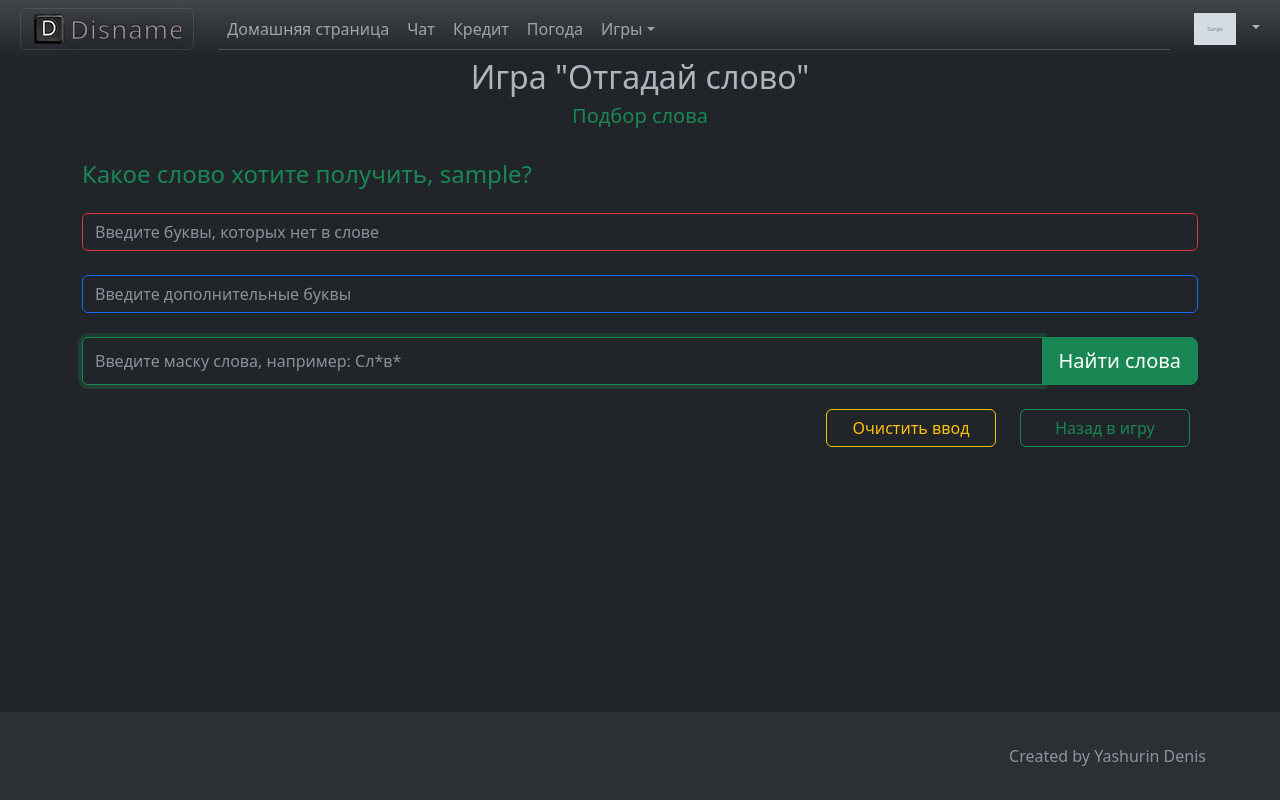
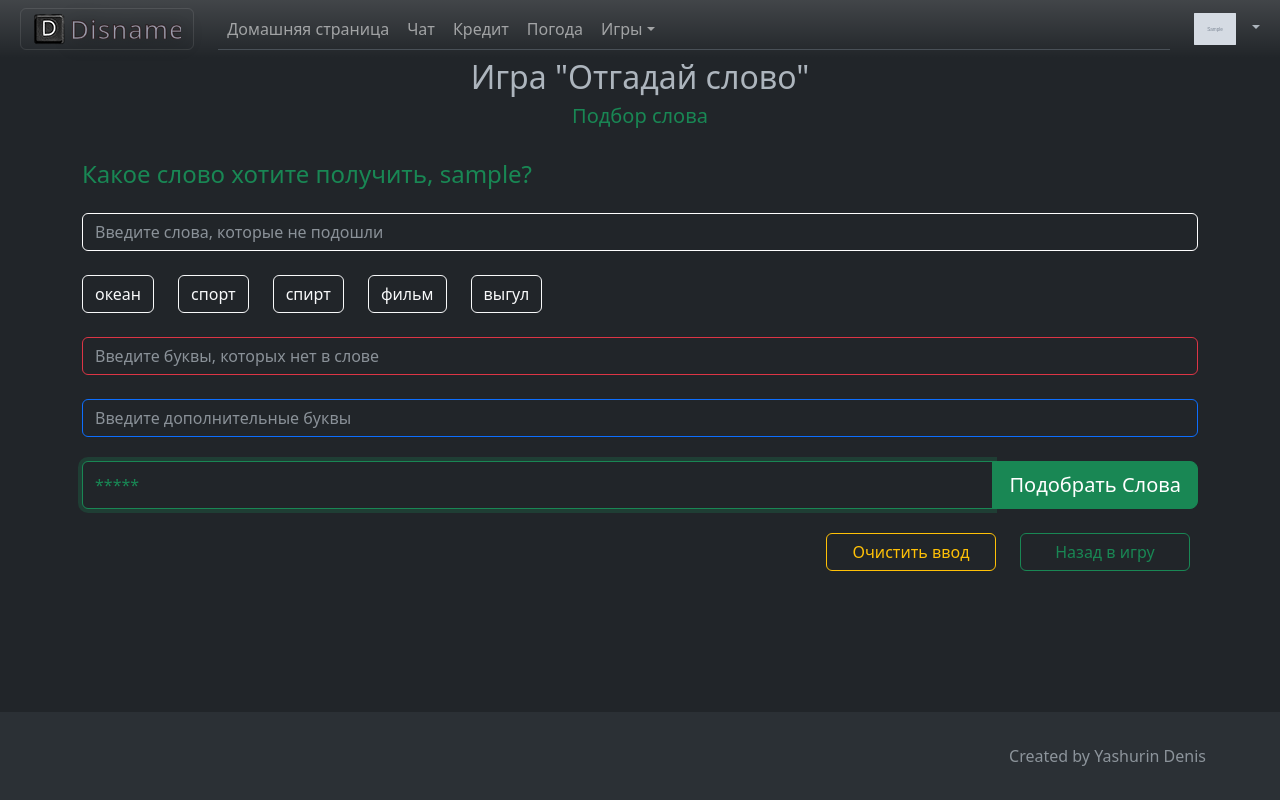
Before and after one commit to Disname33/coolinary, a Django app: page /guess_the_word/helper in a window 1280 px wide. Run offline with Django 4.2, Linux system fonts and the light colour scheme; a user stored in the database is signed in; tables that the repository leaves empty hold one stand-in row (values such as "Sample post"); grey boxes marked "Sample" are stand-in pictures.

Commit message:
version 5.1.2 UPGRADE guess_the_word_game helper

```diff
--- a/guess_the_word_game/templates/guess_the_word_game/helper.html
+++ b/guess_the_word_game/templates/guess_the_word_game/helper.html
@@ -18,21 +18,29 @@
     <h4 class="link-success my-4">Какое слово хотите получить, {{ user.get_username }}?</h4>
     <form id="getPatternForm">
         {% csrf_token %}
+        <input type="text" name="wrong_words" id="wrong_words"
+               placeholder="Введите слова, которые не подошли"
+               class="form-control border-white text-white focus-ring focus-ring-light mt-4"
+               aria-label="слова, которые не подошли" aria-describedby="wrong words"
+               value="{{ wrong_words|join:"," }}"
+               title="Пожалуйста, введите слова русскими буквами, разделяя их запятыми или пробелами">
+        <div class="row mt-4">
+            {% for word in frequent_words %}
+                <div class="col-auto frequent_word {% if word in wrong_words %}visually-hidden{% endif %}">
+                    <a class="btn btn-outline-light text-center" onclick="transferTextAndHide(event)" role="button">
+                        {{ word }}
+                    </a>
+                </div>
+            {% endfor %}
+        </div>
         <input type="text" name="excluded_letters" id="excluded_letters"
                placeholder="Введите буквы, которых нет в слове"
-               class="form-control border-danger text-danger focus-ring focus-ring-danger"
+               class="form-control border-danger text-danger focus-ring focus-ring-danger mt-4"
                aria-label="буквы, которых нет в слове" aria-describedby="excluded letters"
                value="{{ excluded_letters }}"
                pattern="[а-яёА-ЯЁ]+" title="Пожалуйста, введите только русские буквы без запятых и пробелов">
         <div class="visually-hidden text-warning">
-            <div class="m-4">Присутствуют одинаковые буквы в искомых и исключённых. Мы не
-                сможем найти подходящих слов!
-            </div>
-            <div class="row m-auto">
-                <button class="btn btn-warning col-md-12" onclick="remove_duplicate()" id="get_mean_btn">Удалить
-                    повторяющиеся
-                </button>
-            </div>
+            <div class="m-4">Присутствуют одинаковые буквы в искомых и исключённых.</div>
         </div>
 
         <input type="text" name="letters" id="letters" placeholder="Введите дополнительные буквы"
@@ -43,9 +51,10 @@
             <input type="text" name="pattern" id="pattern" autofocus placeholder="Введите маску слова, например: Сл*в*"
                    class="form-control border-success text-success focus-ring focus-ring-success"
                    aria-label="Введите маску слова" aria-describedby="pattern" value="{{ pattern }}"
-                   pattern="[а-яёА-ЯЁ/*]+" title="Пожалуйста, введите только русские буквы и *, от 4 до 7 символов"
+                   title="Пожалуйста, введите только русские буквы и *, от 4 до 7 символов"
                    minlength="4" maxlength="7" required>
-            <button class="btn btn-success btn-lg" type="submit" id="get_mean_btn">Найти слова
+            <button class="btn btn-success btn-lg visually-hidden" type="submit" id="get_mean_btn">Найти слова</button>
+            <button class="btn btn-success btn-lg" onclick="remove_duplicate()" id="find_mean_btn">Подобрать Слова
             </button>
         </div>
     </form>
@@ -59,13 +68,24 @@
     </div>
 
     <script>
-        let clearAllInput, remove_duplicate;
+        let clearAllInput, remove_duplicate, transferTextAndHide;
 
         document.addEventListener("DOMContentLoaded", () => {
+            const wrongWordsEl = document.querySelector("#wrong_words");
             const patternEl = document.querySelector("#pattern");
             const lettersEl = document.querySelector("#letters");
             const excludedLettersEl = document.querySelector("#excluded_letters");
             const warningTextEl = document.querySelector(".text-warning")
+
+            transferTextAndHide = function (event) {
+                const callingElement = event.target;
+                if (wrongWordsEl.value) wrongWordsEl.value += ',';
+                const callingElementText = callingElement.textContent.trim().toLowerCase();
+                wrongWordsEl.value += callingElementText;
+                const combinedString = excludedLettersEl.value.toLowerCase() + callingElementText;
+                excludedLettersEl.value = Array.from(new Set(combinedString)).join('');
+                callingElement.parentElement.classList.add("visually-hidden");
+            }
 
             remove_duplicate = function () {
                 const charToRemove = new Set([...patternEl.value.toLowerCase(), ...lettersEl.value.toLowerCase()]);
@@ -80,12 +100,20 @@
 
 
             clearAllInput = function () {
-                patternEl.value = lettersEl.value = excludedLettersEl.value = '';
+                wrongWordsEl.value = patternEl.value = lettersEl.value = excludedLettersEl.value = '';
+                for (const el of document.querySelectorAll(".frequent_word")) {
+                    el.classList.remove("visually-hidden");
+                }
             }
 
             const handleInputChange = (event) => {
                 let {id, value} = event.target;
-                if (id === 'pattern') {
+                if (id === 'wrong_words') {
+                    let wrong_words_str = event.target.value.replace(/[^А-Яа-я]+/g, ',').toLowerCase();
+                    event.target.value = wrong_words_str.startsWith(',') ? wrong_words_str.slice(1) : wrong_words_str;
+                    const combinedString = excludedLettersEl.value.toLowerCase() + event.target.value.replaceAll(',', "");
+                    excludedLettersEl.value = Array.from(new Set(combinedString)).join('');
+                } else if (id === 'pattern') {
                     event.target.value = event.target.value.replace(/[^а-яА-Я/*]/g, "*");
                 } else {
                     event.target.value = event.target.value.replace(/[^а-яА-Я]/g, "");
@@ -93,7 +121,7 @@
                 checkRepeatedLetters();
             };
 
-            [patternEl, lettersEl, excludedLettersEl].forEach(el => {
+            [wrongWordsEl, patternEl, lettersEl, excludedLettersEl].forEach(el => {
                 el.addEventListener('input', handleInputChange);
             });
 
--- a/guess_the_word_game/views.py
+++ b/guess_the_word_game/views.py
@@ -126,15 +126,23 @@ def remove(request):
 @user_passes_test(lambda u: u.is_superuser)
 def helper(request):
     matches = [" "]
+    wrong_words = []
+    frequent_words = ["океан", "спорт", "спирт", "фильм", "выгул"]
     letters = request.GET.get('letters', '')
     excluded_letters = request.GET.get('excluded_letters', '')
-    if pattern := request.GET.get('pattern'):
+    pattern = request.GET.get('pattern', '*****')
+    if excluded_letters or letters:
         words = find_word_at_mask.get_all_words_at_length(len(pattern))
         matches = find_word_at_mask.find_matches_with_conditions(pattern.lower(), words, letters, excluded_letters)
+        if wrong_words := [word for word in request.GET.get('wrong_words', '').split(',') if len(word) == len(pattern)]:
+            matches = find_word_at_mask.filter_words_by_letter_match(matches, pattern, wrong_words)
+
     return render(request, 'guess_the_word_game/helper.html',
                   {
+                      'frequent_words': frequent_words,
+                      'wrong_words': wrong_words,
                       'matches': matches,
-                      'pattern': pattern or '',
+                      'pattern': pattern,
                       'letters': letters,
                       'excluded_letters': excluded_letters
                   }
```
Also changed, not shown: guess_the_word_game/services/find_word_at_mask.py (+38 -0 lines).
